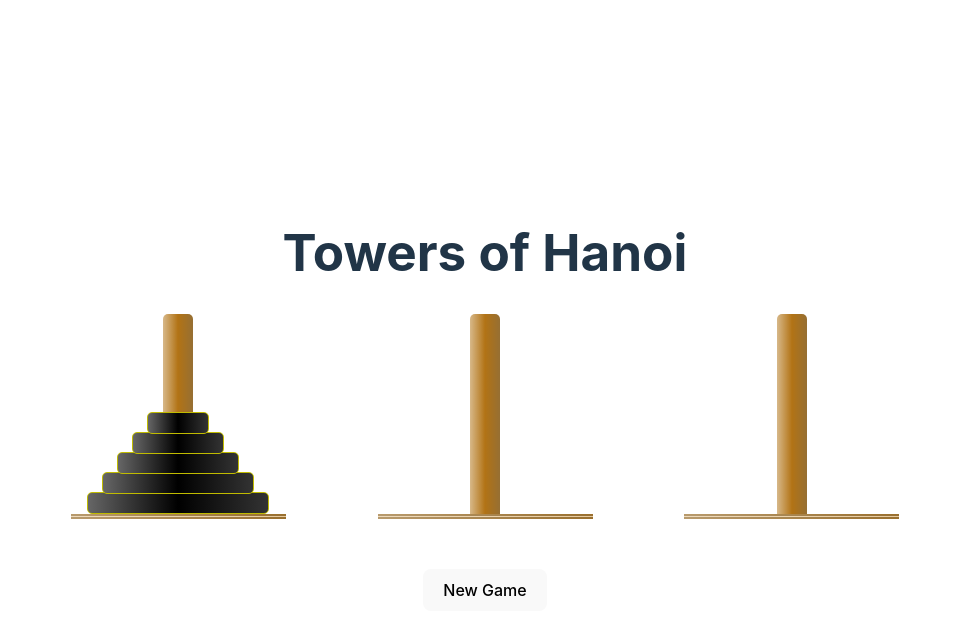
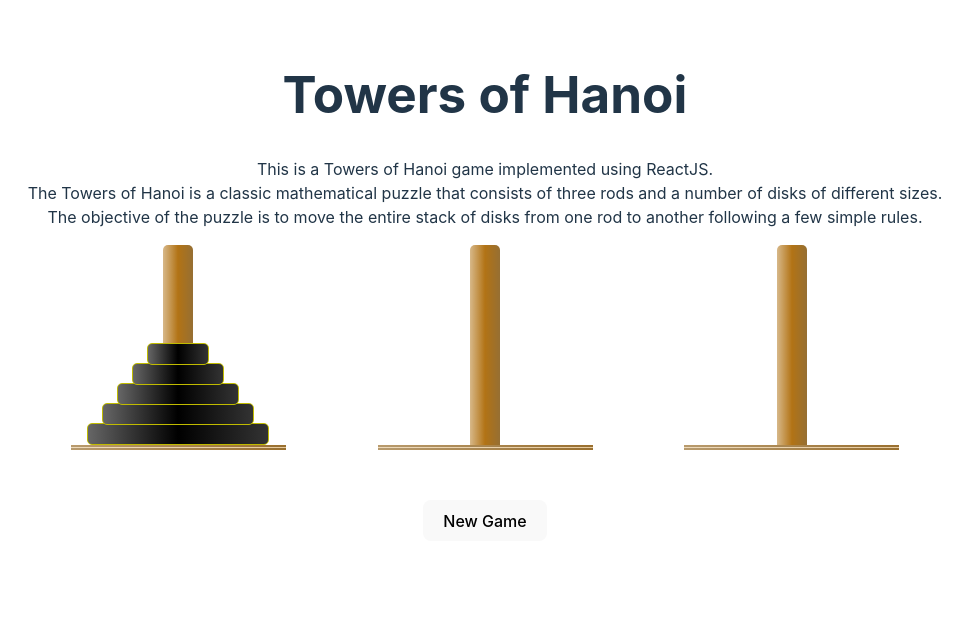
Before and after one commit to bilouStrike/tower_of_hanoi, a React (Vite) app: page / in a window 1280 px wide. Shown: the top 634 px of the page, without its empty margins (155-1127 px from the left). Built offline with nearby package versions, Linux system fonts and the light colour scheme.

Commit message:
add deescription & fix height

```diff
--- a/src/App.tsx
+++ b/src/App.tsx
@@ -31,6 +31,7 @@ function App() {
   return (
     <TowerContext.Provider value={{disks, selecteTower, setSelecteTower, setDisk}}>
       <h1>Towers of Hanoi</h1>
+      <p>This is a Towers of Hanoi game implemented using ReactJS.<br/> The Towers of Hanoi is a classic mathematical puzzle that consists of three rods and a number of disks of different sizes.<br/> The objective of the puzzle is to move the entire stack of disks from one rod to another following a few simple rules.</p>
       <Container>
         {Object.keys(disks).map((disk) =>
           <Tower key={disk} currentDisk={disks[disk]} tower={disk} />
--- a/src/components/container/style.tsx
+++ b/src/components/container/style.tsx
@@ -4,5 +4,6 @@ const StyledContainer = styled.div`
     display: flex;
     gap: 20px;
     max-width: 900px;
+    margin: 0 auto;
 `;
 export default StyledContainer;
--- a/src/index.css
+++ b/src/index.css
@@ -28,7 +28,6 @@ body {
   display: flex;
   place-items: center;
   min-width: 320px;
-  min-height: 100vh;
 }
 
 h1 {
```
